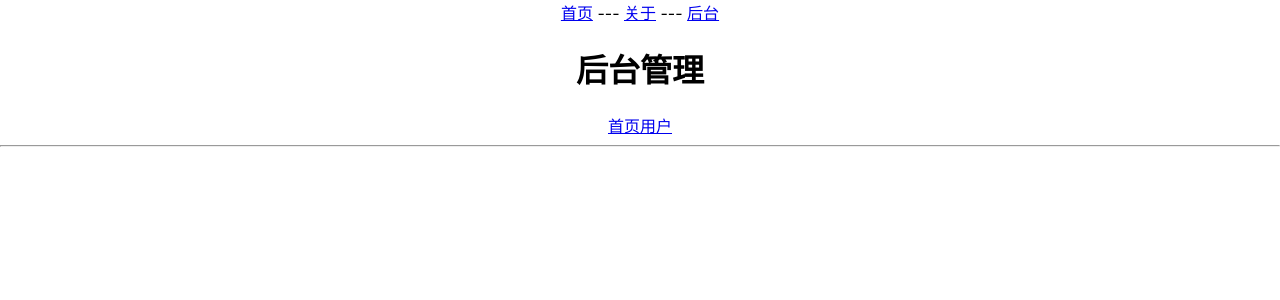
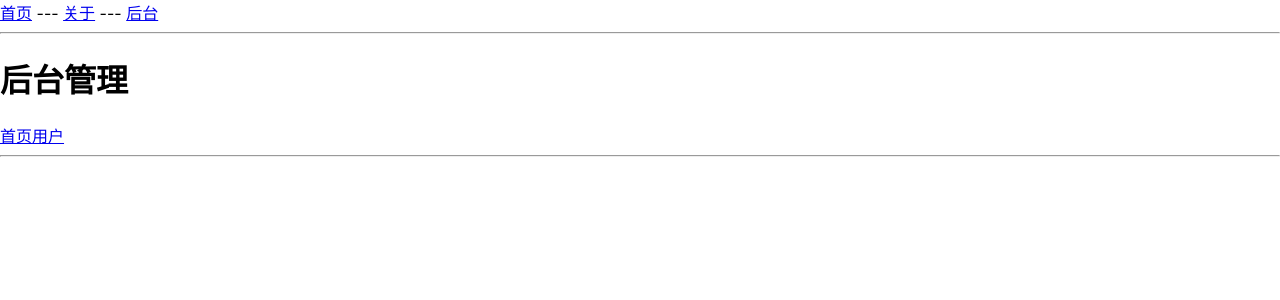
Before and after one commit to Daudxu/learn-react18, a React (Create React App) app: page /admin in a window 1280 px wide. Shown: the top 300 px of the page. Built offline with nearby package versions, Linux system fonts and the light colour scheme.

Commit message:
fix update code

```diff
--- a/src/App.js
+++ b/src/App.js
@@ -1,37 +1,23 @@
-import { Routes, Route, NavLink, Navigate } from 'react-router-dom'
+import React from 'react'
+import { NavLink, useRoutes } from 'react-router-dom'
+import routes from './router'
 
-import './App.css';
-import Home from './views/Home'
-import About from './views/About'
-import NoPage from './views/NoPage'
-import Detail from './views/Detail'
-import Admin from './views/Admin';
+const App = () => {
+  const routeElement = useRoutes(routes)
 
-
-function App() {
   return (
-    <div className="App">
-          <div>
-          <NavLink end to="/" state={{ id: 1000 }}>首页</NavLink>
-          <span> --- </span>
-          <NavLink to="/about">关于</NavLink>
-          <span> --- </span>
-          <NavLink to="/admin">后台</NavLink>
+    <div>
+      <div>
+        <NavLink to="/home">首页</NavLink>
+        <span> --- </span>
+        <NavLink to="/about">关于</NavLink>
+        <span> --- </span>
+        <NavLink to="/admin">后台</NavLink>
       </div>
-       <Routes>
-        <Route path='/' element={<Home />} />
-        <Route path='/about' element={<About />} />
-        <Route path='/admin' element={<Admin />} />
-        {/* 动态路由参数定义 */}
-        <Route path="/detail/:id" element={<Detail />} />
-         {/* 重定向 */}
-         <Route path="/" element={<Navigate to="/home" replace={false} />} />
-        {/* 404页面处理 */}
-        <Route path="*" element={<NoPage/>} />
-
-      </Routes>
+      <hr />
+      {routeElement}
     </div>
-  );
+  )
 }
 
-export default App;
+export default App
--- a/src/router/index.js
+++ b/src/router/index.js
@@ -1,4 +1,42 @@
-import { Navigate } from "react-router-dom";
+import { Navigate } from 'react-router-dom'
+
+import Home from '../views/Home'
+import About from '../views/About'
+import Detail from '../views/Detail'
+import Admin from '../views/Admin'
+import Welcome from '../views/Welcome'
+import User from '../views/User'
+
+const router = [
+  { path: '/', element: <Navigate to="/home" replace /> },
+  {
+    path: '/home',
+    element: <Home />
+  },
+  {
+    path: '/about',
+    element: <About />
+  },
+  {
+    path: '/detail/:id',
+    element: <Detail />
+  },
+  {
+    path: '/admin',
+    element: <Admin />,
+    children: [
+      { index: true, element: <Navigate to="/admin/welcome" replace /> },
+      {
+        path: 'welcome',
+        element: <Welcome />
+      },
+      {
+        path: 'user',
+        element: <User />
+      }
+    ]
+  }
+]
 
 
-import Home from "../views/Home";
+export default router;
--- /dev/null
+++ b/src/views/User.js
@@ -0,0 +1,9 @@
+function User() {
+    return (
+        <div>
+            User
+        </div>
+    )
+}
+
+export default User;
--- /dev/null
+++ b/src/views/Welcome.js
@@ -0,0 +1,9 @@
+function Welcome() {
+    return (
+        <div>
+            Welcome
+        </div>
+    )
+}
+
+export default Welcome;
```
Also changed, not shown: src/App1.js (added, +37 -0 lines).
